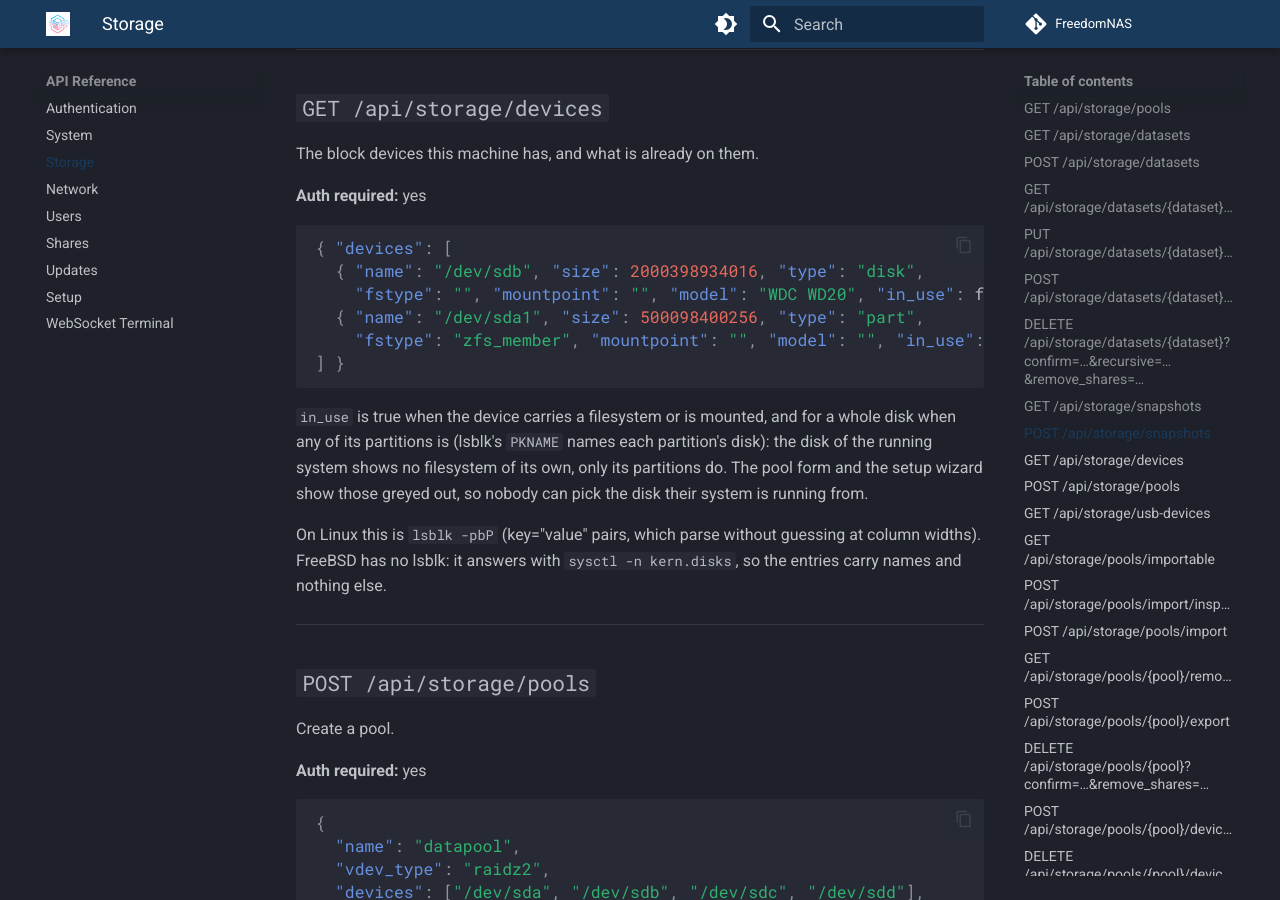
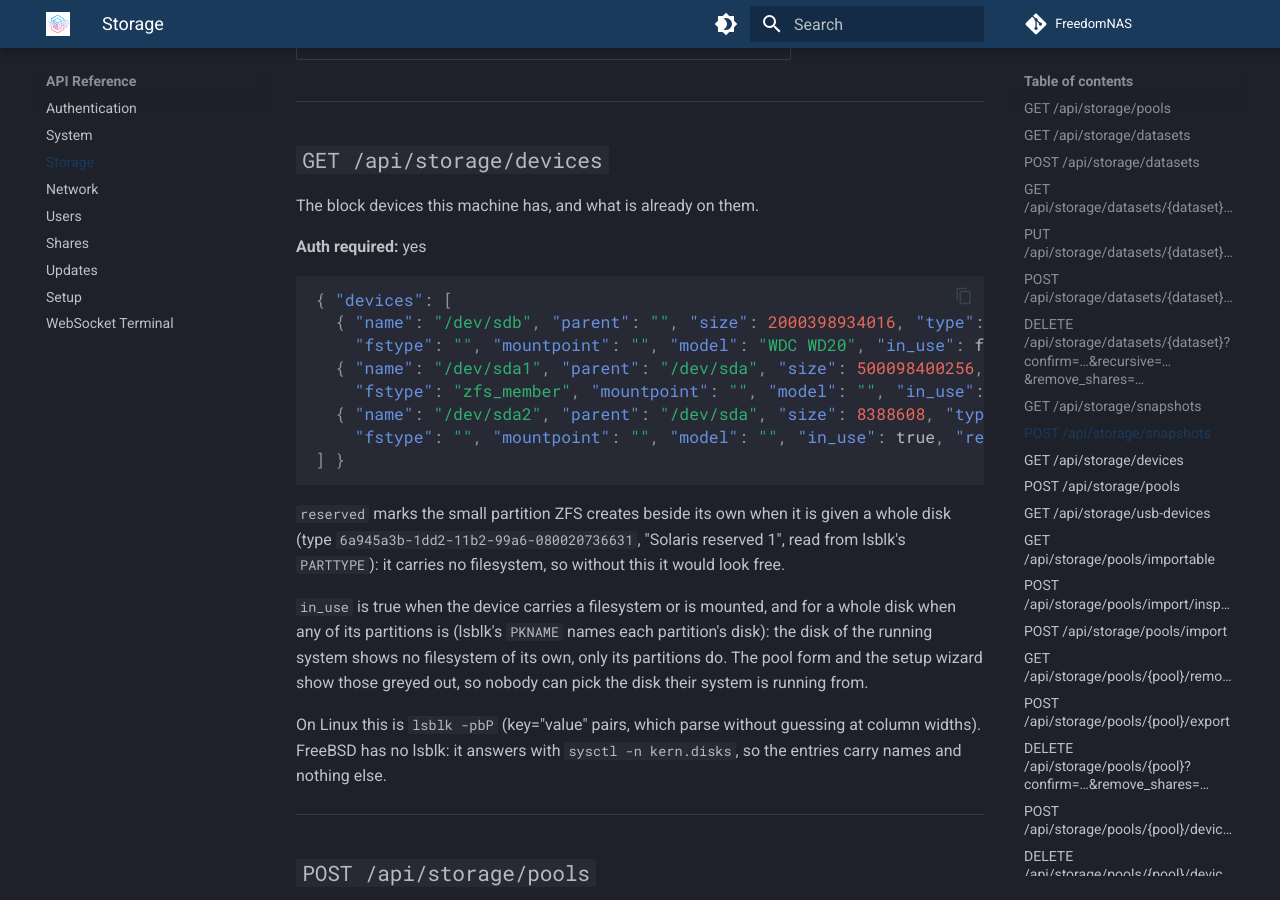
Before and after one commit to FreedomNAS/freedomnas-docs, an MkDocs documentation site: the page built from docs/api/storage.md, in a window 1280 px wide and 900 px high, scrolled down 5131 px. Built offline with MkDocs 1.6.1 and Material for MkDocs 9.7.7, drawn with Linux system fonts in a browser that asks for light colours; some of the changed text lies outside the part shown.

Commit message:
Document the device window, live cache listing and reserved partitions

````diff
--- a/docs/api/storage.md
+++ b/docs/api/storage.md
@@ -27,8 +27,11 @@ OpenZFS releases. The backend splits each line by tabs and maps position
 5 → `health`.
 
 A pool recorded in `config.yaml` also carries what was recorded for it
-there: `vdev_type`, `encrypted`, and its `cache_devices` and `log_devices` —
-`zpool list` does not show those. Every pool carries `protected`: `null`, or
+there: `vdev_type` and `encrypted`. Its `cache_devices` and `log_devices`
+are read from the pool itself (`zfs.pool_leaf_devices`, `zpool list -vHP`:
+the vdevs under its `cache` and `logs` headings), so a pool created or
+imported outside the WebUI shows them too; what `config.yaml` recorded is
+used only when ZFS cannot answer. Every pool carries `protected`: `null`, or
 why it must not be exported or destroyed (`freedomnas.pool_removal.problem`).
 
 `-p` prints exact byte counts, and the page formats them; a profile whose
@@ -238,12 +241,19 @@ The block devices this machine has, and what is already on them.
 
 ```json
 { "devices": [
-  { "name": "/dev/sdb", "size": 2000398934016, "type": "disk",
-    "fstype": "", "mountpoint": "", "model": "WDC WD20", "in_use": false },
-  { "name": "/dev/sda1", "size": 500098400256, "type": "part",
-    "fstype": "zfs_member", "mountpoint": "", "model": "", "in_use": true }
+  { "name": "/dev/sdb", "parent": "", "size": 2000398934016, "type": "disk",
+    "fstype": "", "mountpoint": "", "model": "WDC WD20", "in_use": false, "reserved": false },
+  { "name": "/dev/sda1", "parent": "/dev/sda", "size": 500098400256, "type": "part",
+    "fstype": "zfs_member", "mountpoint": "", "model": "", "in_use": true, "reserved": false },
+  { "name": "/dev/sda2", "parent": "/dev/sda", "size": 8388608, "type": "part",
+    "fstype": "", "mountpoint": "", "model": "", "in_use": true, "reserved": true }
 ] }
 ```
+
+`reserved` marks the small partition ZFS creates beside its own when it is
+given a whole disk (type `6a945a3b-1dd2-11b2-99a6-080020736631`, "Solaris
+reserved 1", read from lsblk's `PARTTYPE`): it carries no filesystem, so
+without this it would look free.
 
 `in_use` is true when the device carries a filesystem or is mounted, and
 for a whole disk when any of its partitions is (lsblk's `PKNAME` names each
````
Also changed, not shown: docs/user-guide/storage.md (+11 -3 lines).
